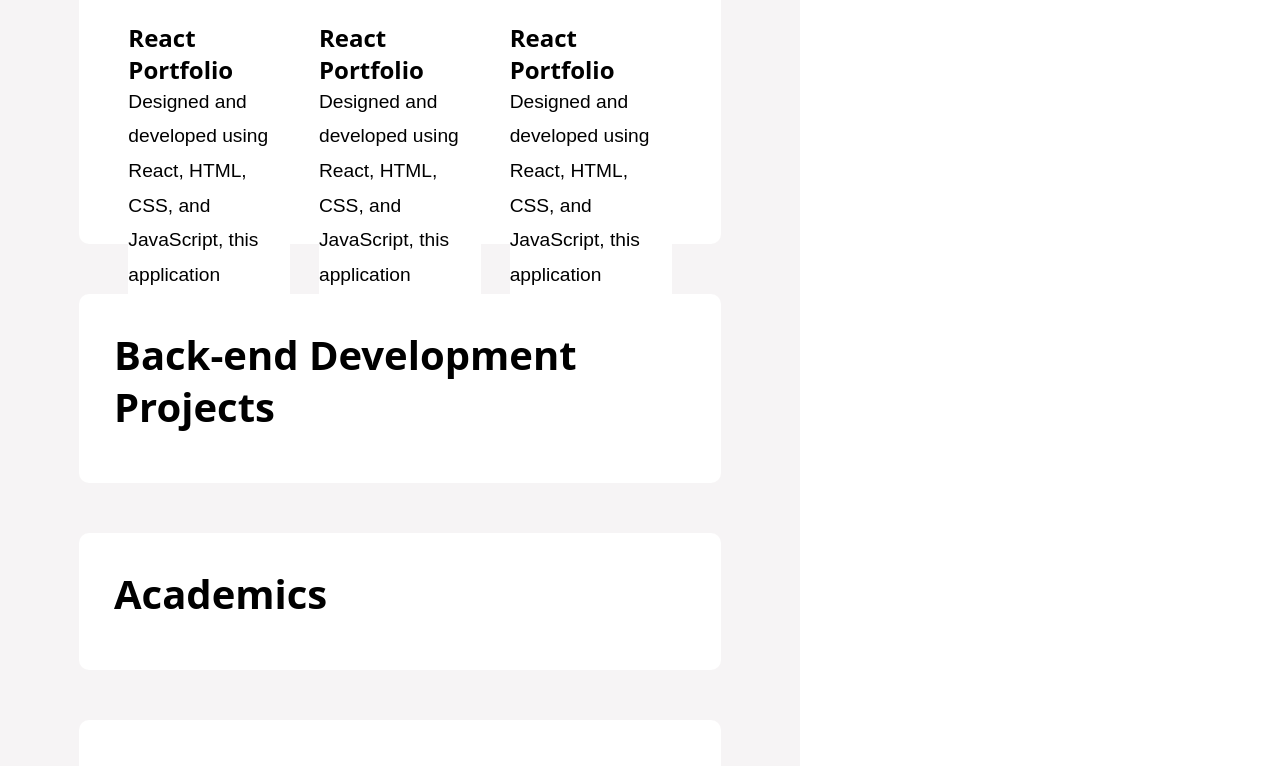
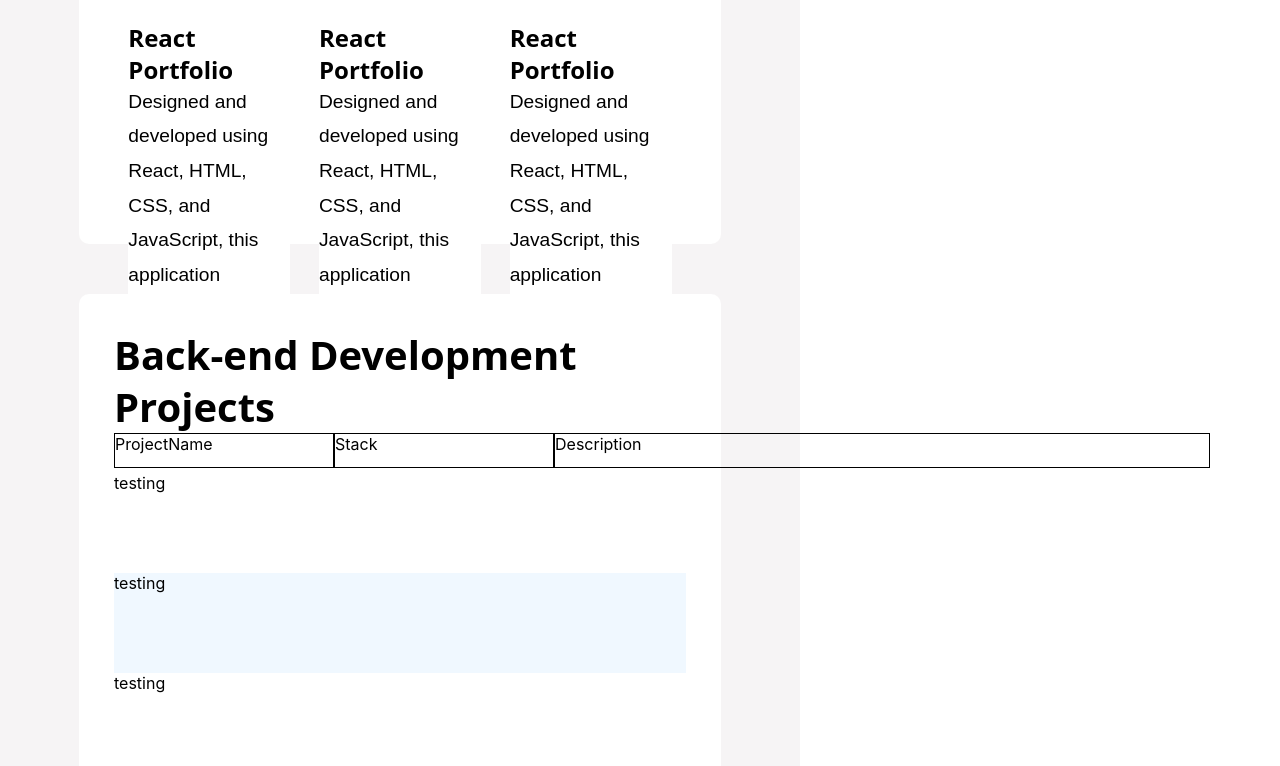
Before and after one commit to pratiklavhaleplp/html-css, a React (Create React App) app in the folder portfolio/: page / in a window 1280 px wide. Shown: the part 2008-2774 px from the top of the page. Built offline with nearby package versions, Linux system fonts and the light colour scheme.

Commit message:
backend projects

```diff
--- a/portfolio/src/components/BackEndEndProject/BackEndEndProject.js
+++ b/portfolio/src/components/BackEndEndProject/BackEndEndProject.js
@@ -1,11 +1,12 @@
 import React from "react";
 import coloumSize from "../../constants/colSize";
 import CardContainer from "../CardContainer/CardContaier";
+import { backEndEndProjectContent } from "./BackEndProjectContent";
 import './styles.css';
 
 const BackEndEndProject = () => {
     return (
-        <CardContainer type='large' heading='Back-end Development Projects' colSize={coloumSize.threeColumns}>
+        <CardContainer type='large' heading='Back-end Development Projects' colSize={coloumSize.threeColumns} isCustomElement={true} jsx={backEndEndProjectContent}>
         </CardContainer>
     );
 }
--- /dev/null
+++ b/portfolio/src/components/BackEndEndProject/BackEndProjectContent.js
@@ -0,0 +1,24 @@
+
+const backEndEndProjectContent =
+    <>
+        <div className='backend-project-header'>
+            <div className='first-flex-item'>ProjectName</div>
+            <div className='second-flex-item'>Stack</div>
+            <div className='third-flex-item'>Description</div>
+        </div>
+        <div className='parent-backend-content'>
+            <div className='testing'>testing</div>
+            <div className='testing'>testing</div>
+            <div className='testing'>testing</div>
+            <div className='testing'>testing</div>
+            <div className='testing'>testing</div>
+            <div className='testing'>testing</div>
+            <div className='testing'>testing</div>
+            <div className='testing'>testing</div>
+            <div className='testing'>testing</div>
+            <div className='testing'>testing</div>
+            <div className='testing'>testing</div>
+            <div className='testing'>testing</div>
+        </div>
+    </>
+export { backEndEndProjectContent };
--- a/portfolio/src/components/BackEndEndProject/styles.css
+++ b/portfolio/src/components/BackEndEndProject/styles.css
@@ -0,0 +1,40 @@
+.parent-backend-content{
+    margin-top: 40px;
+    display: grid;
+    grid-template-rows: auto;
+    grid-auto-flow: row;
+    overflow-y: auto;
+    max-height: 500px;
+    position: relative;
+}
+.testing{
+    width: 100%;
+    height: 100px;
+    display: flex;
+    flex-direction: row;
+}
+.backend-project-header{
+    width: 100%;
+    width: 1096;
+    height: 35px;
+    display: flex;
+    flex-direction: row;
+    position: absolute;
+    z-index: 10;
+    width: 1096px;
+}
+.first-flex-item{
+    width: 20%;
+    border: 1px solid black;
+}
+.second-flex-item{
+    width: 20%;
+    border: 1px solid black;
+}
+.third-flex-item{
+    width: 60%;
+    border: 1px solid black;
+}
+.testing:nth-child(2n){
+    background-color: aliceblue;
+  }
--- a/portfolio/src/components/CardContainer/CardContaier.js
+++ b/portfolio/src/components/CardContainer/CardContaier.js
@@ -4,7 +4,7 @@ import './styles.css';
 import { BiCaretRightSquare } from "react-icons/bi";
 
 
-const CardContainer = ({ type = '', jsx = [], heading = '', colSize = coloumSize.threeColumns, showIcon = false, image = '' }) => {
+const CardContainer = ({ type = '', jsx = [], heading = '', colSize = coloumSize.threeColumns, showIcon = false, image = '', isCustomElement = false }) => {
     if (image)
         console.log('image details is : ', image);
     switch (type) {
@@ -30,7 +30,7 @@ const CardContainer = ({ type = '', jsx = [], heading = '', colSize = coloumSize
                 <div className="parent-div">
                     <div className='card-continer-large'>
                         <p className='heading'>{heading}</p>
-                        <div className={colSize === 3 ? 'three-columns' : 'two-columns'}>{jsx}</div>
+                        {!isCustomElement ? <div className={colSize === 3 ? 'three-columns' : 'two-columns'}>{jsx}</div> : <div>{jsx}</div>}
                     </div>
                 </div>
             );
--- a/portfolio/src/components/CardContainer/styles.css
+++ b/portfolio/src/components/CardContainer/styles.css
@@ -10,6 +10,7 @@
   padding: 35px;
   column-gap: 10px;
 }
+
 
 .parent-div {
   width: 110%;
--- a/portfolio/src/components/FrontEndProject/FrontEndProject.js
+++ b/portfolio/src/components/FrontEndProject/FrontEndProject.js
@@ -1,12 +1,12 @@
 import React from "react";
 import coloumSize from "../../constants/colSize";
 import CardContainer from "../CardContainer/CardContaier";
-import { projectContent } from "./FrontEndProjectContent";
+import { frontEntProjectContent } from "./FrontEndProjectContent";
 import './styles.css';
 
 const FrontEndProject = () => {
     return (
-        <CardContainer type='large' heading='Front-end Development Projects' colSize={coloumSize.threeColumns} jsx={projectContent}>
+        <CardContainer type='large' heading='Front-end Development Projects' colSize={coloumSize.threeColumns} jsx={frontEntProjectContent}>
         </CardContainer>
     );
 }
--- a/portfolio/src/components/FrontEndProject/FrontEndProjectContent.js
+++ b/portfolio/src/components/FrontEndProject/FrontEndProjectContent.js
@@ -7,10 +7,10 @@ const portfolioText = <>
         my expertise in creating optimized and functional components.
     </p>
 </>
-const projectContent = <>
+const frontEntProjectContent = <>
     <CardContainer type='medium' image={imageTest} heading='React Portfolio' jsx={portfolioText} />
     <CardContainer type='medium' image={imageTest} heading='React Portfolio' jsx={portfolioText} />
     <CardContainer type='medium' image={imageTest} heading='React Portfolio' jsx={portfolioText} />
 </>
 
-export { projectContent };
+export { frontEntProjectContent };
--- a/portfolio/src/components/NavBar/NavBar.js
+++ b/portfolio/src/components/NavBar/NavBar.js
@@ -8,6 +8,7 @@ const NavBar = () => {
   const navBarItems = [{ name: 'HOME', hasChild: false }, { name: 'CAREER', hasChild: false }, { name: 'SKILLS', hasChild: false }, { name: 'PROJECTS', hasChild: true }, { name: 'ACADEMICS', hasChild: false }, { name: 'CONTACT', hasChild: false }];
   const dispatch = useDispatch();
   const address = useSelector(state => state.address);
+  console.log("Ignore this log this we used for redux implementation : ", address);
   const domRefs = useMemo(() => document.getElementsByClassName('parent-div'),
     []);
   const [showFrontBackEnd, setShowFrontBackEnd] = useState(false);
@@ -15,31 +16,33 @@ const NavBar = () => {
   const handelNavigation = (ele) => {
     let targetSection = [];
     switch (ele) {
-      case 'HOME': {
+      case 'HOME':
         targetSection = document.getElementsByClassName('header-parent')[0];
         targetSection.scrollIntoView({ behavior: "smooth" });
         dispatch(userActions.changeAddress("Address changed to hydrebad..."));
-      }
+
         break;
-      case 'CAREER': {
+      case 'CAREER':
         domRefs[0].scrollIntoView({ behavior: "smooth" });
-      }
+
         break;
-      case 'SKILLS': {
+      case 'SKILLS':
         domRefs[1].scrollIntoView({ behavior: "smooth" });
-      }
+
         break;
       case 'PROJECTS': {
+        setShowFrontBackEnd(!showFrontBackEnd);
         domRefs[2].scrollIntoView({ behavior: "smooth" });
       }
+
         break;
-      case 'ACADEMICS': {
+      case 'ACADEMICS':
         domRefs[3].scrollIntoView({ behavior: "smooth" });
-      }
+
         break;
-      case 'CONTACT': {
+      case 'CONTACT':
         domRefs[4].scrollIntoView({ behavior: "smooth" });
-      }
+
         break;
     }
   }
@@ -53,8 +56,13 @@ const NavBar = () => {
       </div>
       <div className="nav-bar">
         {
-          navBarItems.map((ele, index) => <div className="flex-item" key={index} onClick={() => handelNavigation(ele.name)}>
-            {ele.name}<MdArrowDropDown onClick={() => setShowFrontBackEnd(!showFrontBackEnd)} className={ele.hasChild ? 'project-height-set' : 'none'} display={ele.hasChild ? true : 'none'} /></div>)
+          navBarItems.map((ele, index) => {
+            if (!ele.hasChild)
+              return <div className="flex-item" key={index} onClick={() => handelNavigation(ele.name)}>
+                {ele.name}</div>
+            else
+              return <div className="flex-item" key={index} onClick={() => handelNavigation(ele.name)}>{ele.name}</div>
+          })
         }
       </div>
     </div>
--- a/portfolio/src/components/NavBar/styles.css
+++ b/portfolio/src/components/NavBar/styles.css
@@ -8,7 +8,7 @@
   padding-top: 15px;
   z-index: 1;
   background-color: #4b92df;
-  padding-bottom: 20px;
+  padding-bottom: 15px;
 }
 
 .flex-item {
@@ -23,12 +23,30 @@
   display: flex;
 }
 
+.project-nav{
+  margin-top: 1%;
+    padding-left: 20px;
+    width: fit-content;
+    font-size: 1.2em;
+    font-weight: bold;
+    padding-right: 20px;
+    color: whitesmoke;
+    font-family: sans-serif;
+    display: flex;
+    flex-direction: column;
+}
+span{
+  display: flex;
+  flex-direction: column;
+}
+
+
 .flex-item:hover {
   cursor: pointer;
 }
 
 .project-parent {
-  top: 10%;
+  top: 8%;
   padding-left: 20px;
   padding-right: 20px;
   left: 70%;
```
